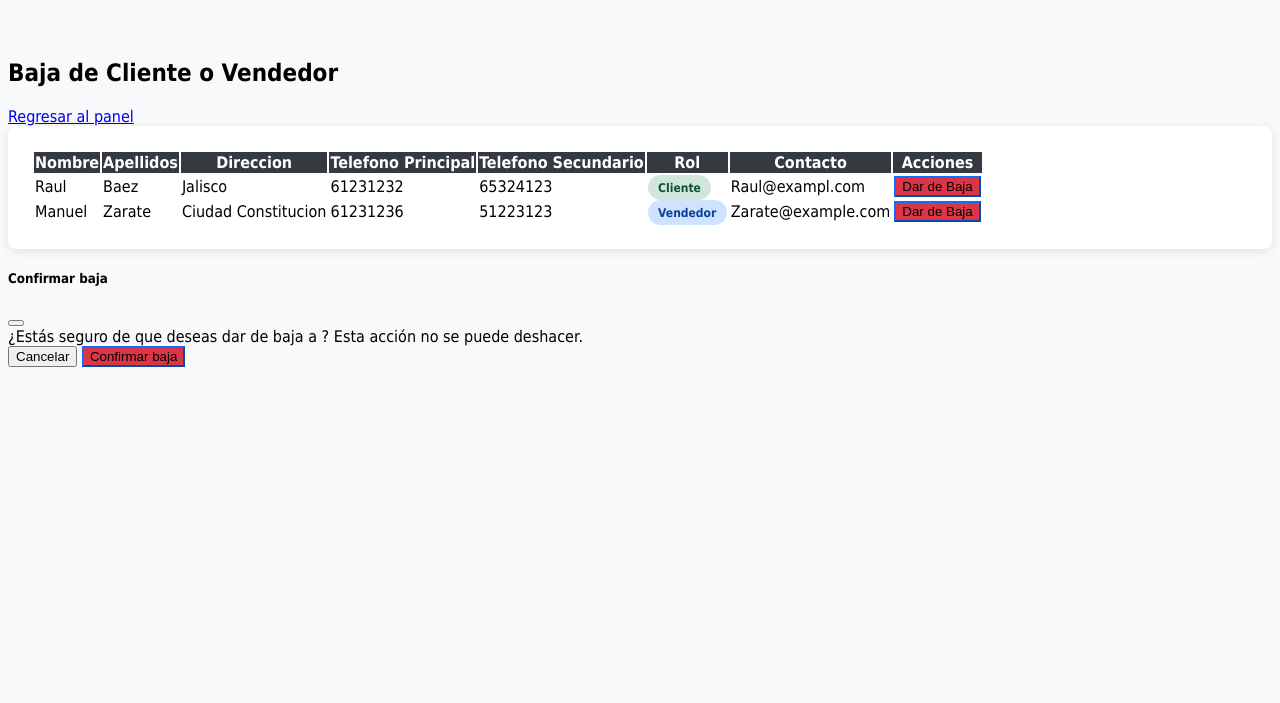
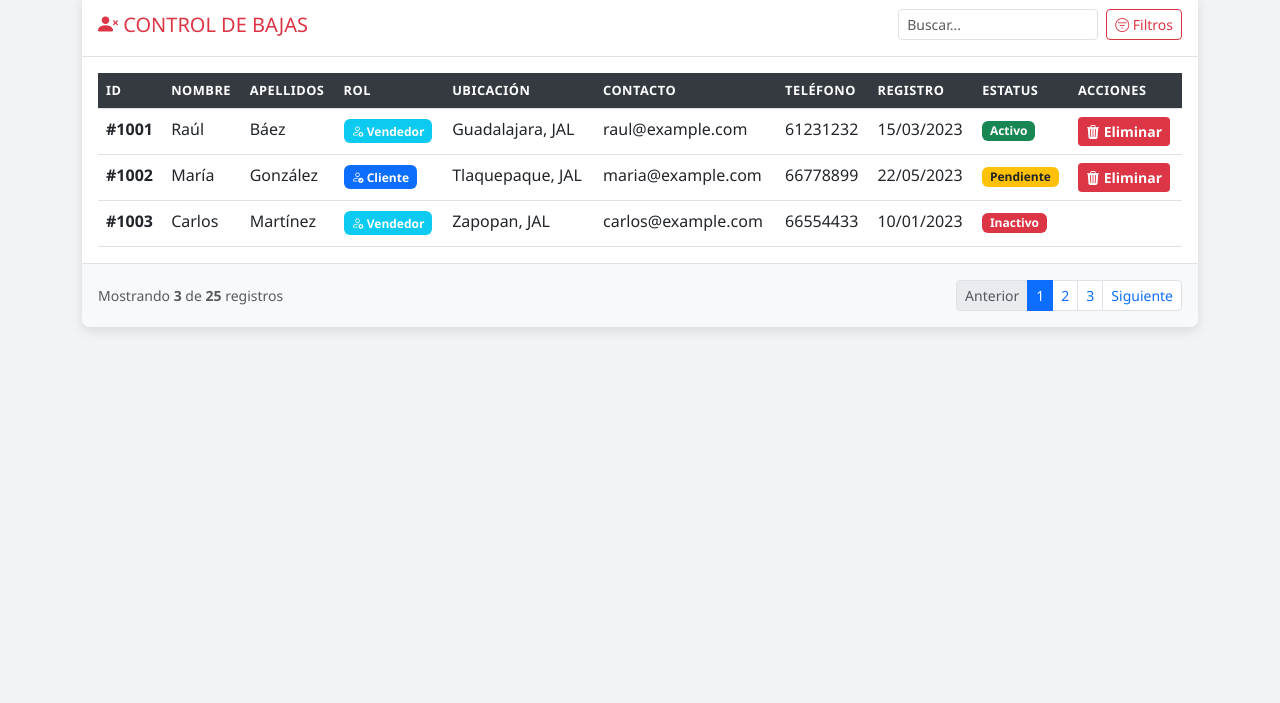
Before and after one commit to AlexCream/Sistema-De-Gestion-Automotriz-Los-Amigos, a plain HTML site: page eliminar.html in a window 1280 px wide. Shown: the part 97-800 px from the top of the page. Drawn offline with nearby package versions, Linux system fonts and the light colour scheme.

Commit message:
logo y diseño en header

```diff
--- a/eliminar.html
+++ b/eliminar.html
@@ -1,165 +1,200 @@
 <!DOCTYPE html>
 <html lang="es">
-
 <head>
     <meta charset="UTF-8">
     <meta name="viewport" content="width=device-width, initial-scale=1.0">
-    <title>Dar de baja a Cliente o Vendedor</title>
-    <link rel="stylesheet" href="boostrap.min.css">
-    <script src="js/jquery-3.7.1.js"></script>
-    <script src="js/bootstrap.bundle.min.js"></script>
-
+    <title>Automotriz Los Amigos | Bajas</title>
+    <link href="https://cdn.jsdelivr.net/npm/bootstrap@5.3.0/dist/css/bootstrap.min.css" rel="stylesheet">
+    <link rel="stylesheet" href="https://cdn.jsdelivr.net/npm/bootstrap-icons@1.10.0/font/bootstrap-icons.css">
     <style>
-:root{
-    --color-secundary: #6c757d;
-    --color-dark: #343a40;
-    --color-danger: #dc3545;
-    --color-primary: #0d6efd;
+        :root {
+            --main-color: #dc3545; /* Rojo automotriz */
+            --secondary-color: #343a40;
         }
-body{
-font-family: 'Sageo UI', Tahoma, Geneva, Verdana, Geneva, Tahoma, sans-serif;
-background-color: #f8f9fa;
+        body {
+            background: #f1f3f5;
+            font-family: 'Segoe UI', Tahoma, Geneva, Verdana, sans-serif;
         }
-
-.header{
-    background-color: var(--color-secondary);
+        .metal-header {
+            background: linear-gradient(135deg, var(--secondary-color) 0%, #000 100%);
+            border-bottom: 3px solid var(--main-color);
+        }
+        .table-warrior {
+            background: white;
+            border-radius: 8px;
+            box-shadow: 0 4px 12px rgba(0,0,0,0.1);
+            overflow: hidden;
+        }
+        .table-scroll {
+            width: 100%;
+            overflow-x: auto;
+            -webkit-overflow-scrolling: touch;
+        }
+        .table-scroll table {
+            min-width: 1000px; /* Asegura todas las columnas */
+        }
+        .table thead th {
+            background: var(--secondary-color);
             color: white;
-    padding: 1.5rem 0;
-    margin-bottom: 2rem;
+            position: sticky;
+            top: 0;
+            font-weight: 600;
+            text-transform: uppercase;
+            font-size: 0.8rem;
+            letter-spacing: 0.5px;
         }
-
-.table-container{
-    background-color: white;
-    border-radius: 8px;
-    box-shadow: 0 2px 10px rgba(0,0,0,0.1);
-    padding: 1.5rem;
+        .badge-role {
+            font-size: 0.75rem;
+            font-weight: 600;
+            padding: 0.35rem 0.5rem;
         }
-
-.table thead{
-    background-color: var(--color-dark);
-    color: white;
+        .btn-baja {
+            background: var(--main-color);
+            border: none;
+            font-weight: 600;
+            transition: all 0.3s;
         }
-.btn-danger{
-background-color: var(--color-danger);
-border-color: var(--color-primary);
+        .btn-baja:hover {
+            transform: translateY(-2px);
+            box-shadow: 0 4px 8px rgba(220, 53, 69, 0.3);
         }
-.role-client{
-    background-color: #d1e7dd;
-    color: #0f5132;
-}
-.role-seller{
-background-color: #cfe2ff;
-color: #084298;
-
-}
-.role-badge{
-padding: 0.35rem 0.65rem;
-border-radius: 50rem;
-font-size: 0.75rem;
-font-weight: 700;
+        /* Efecto neon para el título */
+        .neon-text {
+            text-shadow: 0 0 5px rgba(220, 53, 69, 0.7);
         }
     </style>
+</head>
+<body>
+    <!-- Header estilo  -->
+    <header class="metal-header text-white py-3 mb-4">
+        <div class="container">
+            <div class="d-flex justify-content-between align-items-center">
+                <div>
+                    <h1 class="h4 mb-0 neon-text"> <img src="logo/LOGO.jpg" alt=""> AUTOMOTRIZ <Strong>LOS AMIGOS</Strong></h1>
+                   <!--<h1 class="h4 mb-0 neon-text"><i class="bi bi-lightning-charge-fill"></i> AUTOMOTRIZ <strong>LOS AMIGOS</strong></h1> -->
 
-</head>
+                </div>
+                <a href="panel.html" class="btn btn-outline-light btn-sm">
+                <!--REVISAR ESTO-->    <i class="bi bi-speedometer2"></i> Dashboard
+                </a>
+            </div>
+        </div>
+    </header>
 
-
-
-<body>
-    <!--Titular-->
-    <div class="header" >
-
+    <!-- Contenedor principal -->
     <div class="container">
-            <h2 class="text-center mb-0" color="red" >Automotriz Los Amigos</h2>
+        <div class="table-warrior p-0">
+            <!-- Toolbar -->
+            <div class="d-flex justify-content-between align-items-center p-3 border-bottom">
+                <h2 class="h5 mb-0 text-danger"><i class="bi bi-person-x-fill"></i> CONTROL DE BAJAS</h2>
+                <div class="d-flex">
+                    <input type="text" class="form-control form-control-sm me-2" placeholder="Buscar..." style="width: 200px;">
+                    <button class="btn btn-sm btn-outline-danger">
+                        <i class="bi bi-filter-circle"></i> Filtros
+                    </button>
+                </div>
             </div>
 
-    </div>
-    <!--Creacion de la tabla para eliminar clientes o vendedores-->
-    <div class="container">
-        <div class="d-flex justify-content-between align-items-center mb-4">
-            <h2>Baja de Cliente o Vendedor</h2>
-            <a href="#" class="btn btn-primary">Regresar al panel</a>
-        </div>
-        <div class="table-container">
-            <div class="table-responsive">
-                <table class="table table-hover table-striped">
+            <!-- Tabla guerrera -->
+            <div class="table-scroll p-3">
+                <table class="table table-hover mb-0">
                     <thead>
                         <tr>
+                            <th>ID</th>
                             <th>Nombre</th>
                             <th>Apellidos</th>
-                            <th>Direccion</th>
-                            <th>Telefono Principal</th>
-                            <th>Telefono Secundario</th>
                             <th>Rol</th>
+                            <th>Ubicación</th>
                             <th>Contacto</th>
+                            <th>Teléfono</th>
+                            <th>Registro</th>
+                            <th>Estatus</th>
                             <th>Acciones</th>
                         </tr>
                     </thead>
                     <tbody>
+                        <!-- Registro 1 -->
                         <tr>
-                            <td>Raul</td>
-                            <td>Baez</td>
-                            <td>Jalisco</td>
+                            <td><strong>#1001</strong></td>
+                            <td>Raúl</td>
+                            <td>Báez</td>
+                            <td><span class="badge bg-info badge-role"><i class="bi bi-person-gear"></i> Vendedor</span></td>
+                            <td>Guadalajara, JAL</td>
+                            <td>raul@example.com</td>
                             <td>61231232</td>
-                            <td>65324123</td>
-                            <td><span class="role-badge role-client">Cliente</span></td>
-                            <td>Raul@exampl.com</td>
+                            <td>15/03/2023</td>
+                            <td><span class="badge bg-success">Activo</span></td>
                             <td>
-                                <button class="btn btn-sm btn-danger" data-bs-toggle="modal"
-                                    data-bs-target="#confirmModal" data-id="1" data-name="Raul Baez">Dar de Baja
+                                <button class="btn btn-baja btn-sm text-white">
+                                    <i class="bi bi-trash3-fill"></i> Eliminar
                                 </button>
                             </td>
                         </tr>
 
+                        <!-- Registro 2 -->
                         <tr>
-                            <td>Manuel</td>
-                            <td>Zarate</td>
-                            <td>Ciudad Constitucion</td>
-                            <td>61231236</td>
-                            <td>51223123</td>
-                            <td><span class="role-badge role-seller">Vendedor</span></td>
-                            <td>Zarate@example.com</td>
-                            <td> <button class="btn btn-sm btn-danger" data-bs-toggle="modal"
-                                    data-bs-target="#confirmModal" data-id="2" data-name="Manuel Zarate">Dar de
-                                    Baja</button>
+                            <td><strong>#1002</strong></td>
+                            <td>María</td>
+                            <td>González</td>
+                            <td><span class="badge bg-primary badge-role"><i class="bi bi-person-check"></i> Cliente</span></td>
+                            <td>Tlaquepaque, JAL</td>
+                            <td>maria@example.com</td>
+                            <td>66778899</td>
+                            <td>22/05/2023</td>
+                            <td><span class="badge bg-warning text-dark">Pendiente</span></td>
+                            <td>
+                                <button class="btn btn-baja btn-sm text-white">
+                                    <i class="bi bi-trash3-fill"></i> Eliminar
+                                </button>
+                            </td>
+                        </tr>
+
+                        <!-- Registro 3 -->
+                        <tr>
+                            <td><strong>#1003</strong></td>
+                            <td>Carlos</td>
+                            <td>Martínez</td>
+                            <td><span class="badge bg-info badge-role"><i class="bi bi-person-gear"></i> Vendedor</span></td>
+                            <td>Zapopan, JAL</td>
+                            <td>carlos@example.com</td>
+                            <td>66554433</td>
+                            <td>10/01/2023</td>
+                            <td><span class="badge bg-danger">Inactivo</span></td>
+                            <td>
+                                <button class="btn btn-baja btn-sm text-white" disabled>
+                                    <i class="bi bi-trash3-fill"></i> Eliminar
+                                </button>
                             </td>
                         </tr>
                     </tbody>
                 </table>
             </div>
+
+            <!-- Footer de tabla -->
+            <div class="d-flex justify-content-between align-items-center p-3 border-top bg-light">
+                <div class="text-muted small">
+                    Mostrando <strong>3</strong> de <strong>25</strong> registros
                 </div>
-    </div>
-
-    <!--Crear las modales para confirmacion-->
-    <div class="modal fade" id="confirmModal" tabindex="-1" aria-labelledby="confirmModalLabel" aria-hidden="true">
-        <div class="modal-dialog">
-            <div class="modal-content">
-                <div class="modal-header">
-                    <h5 class="modal-title" id="confirmModalLabel">Confirmar baja</h5>
-                    <button type="button" class="btn-close" data-bs-dismiss="modal" aria-label="Close"></button>
-                </div>
-                <div class="modal-body">
-                    ¿Estás seguro de que deseas dar de baja a <span id="clientName"></span>? Esta acción no se puede
-                    deshacer.
-                </div>
-                <div class="modal-footer">
-                    <button type="button" class="btn btn-secondary" data-bs-dismiss="modal">Cancelar</button>
-                    <button type="button" class="btn btn-danger" id="confirmDelete">Confirmar baja</button>
+                <div>
+                    <nav aria-label="Page navigation">
+                        <ul class="pagination pagination-sm mb-0">
+                            <li class="page-item disabled">
+                                <a class="page-link" href="#" tabindex="-1">Anterior</a>
+                            </li>
+                            <li class="page-item active"><a class="page-link" href="#">1</a></li>
+                            <li class="page-item"><a class="page-link" href="#">2</a></li>
+                            <li class="page-item"><a class="page-link" href="#">3</a></li>
+                            <li class="page-item">
+                                <a class="page-link" href="#">Siguiente</a>
+                            </li>
+                        </ul>
+                    </nav>
                 </div>
             </div>
         </div>
     </div>
 
-
-
+    <!-- Bootstrap JS -->
+    <script src="https://cdn.jsdelivr.net/npm/bootstrap@5.3.0/dist/js/bootstrap.bundle.min.js"></script>
 </body>
-
-
-
-
-
-
-
-
-
-
 </html>
```
Lines whose indentation alone changed are shown as unchanged.
